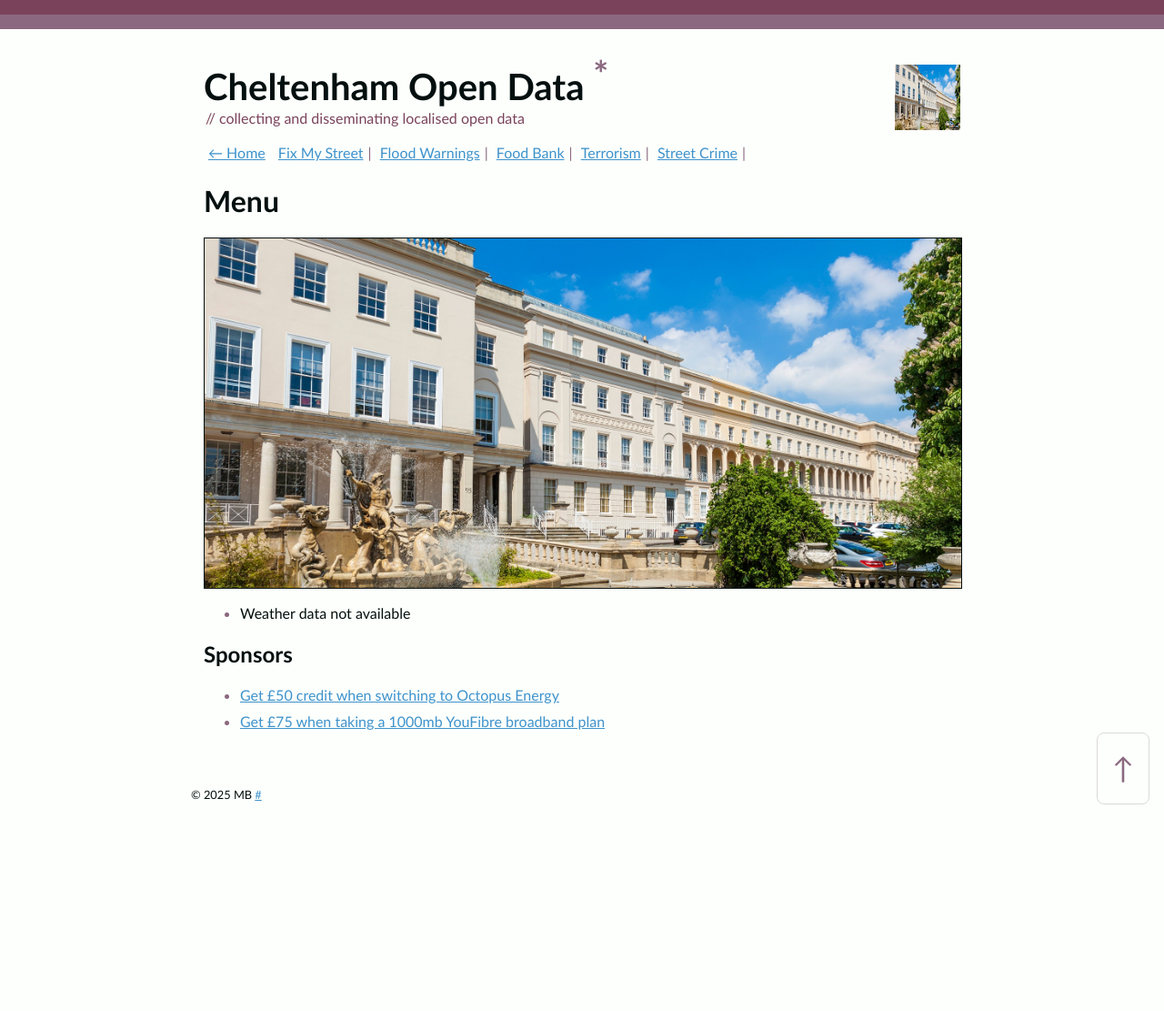
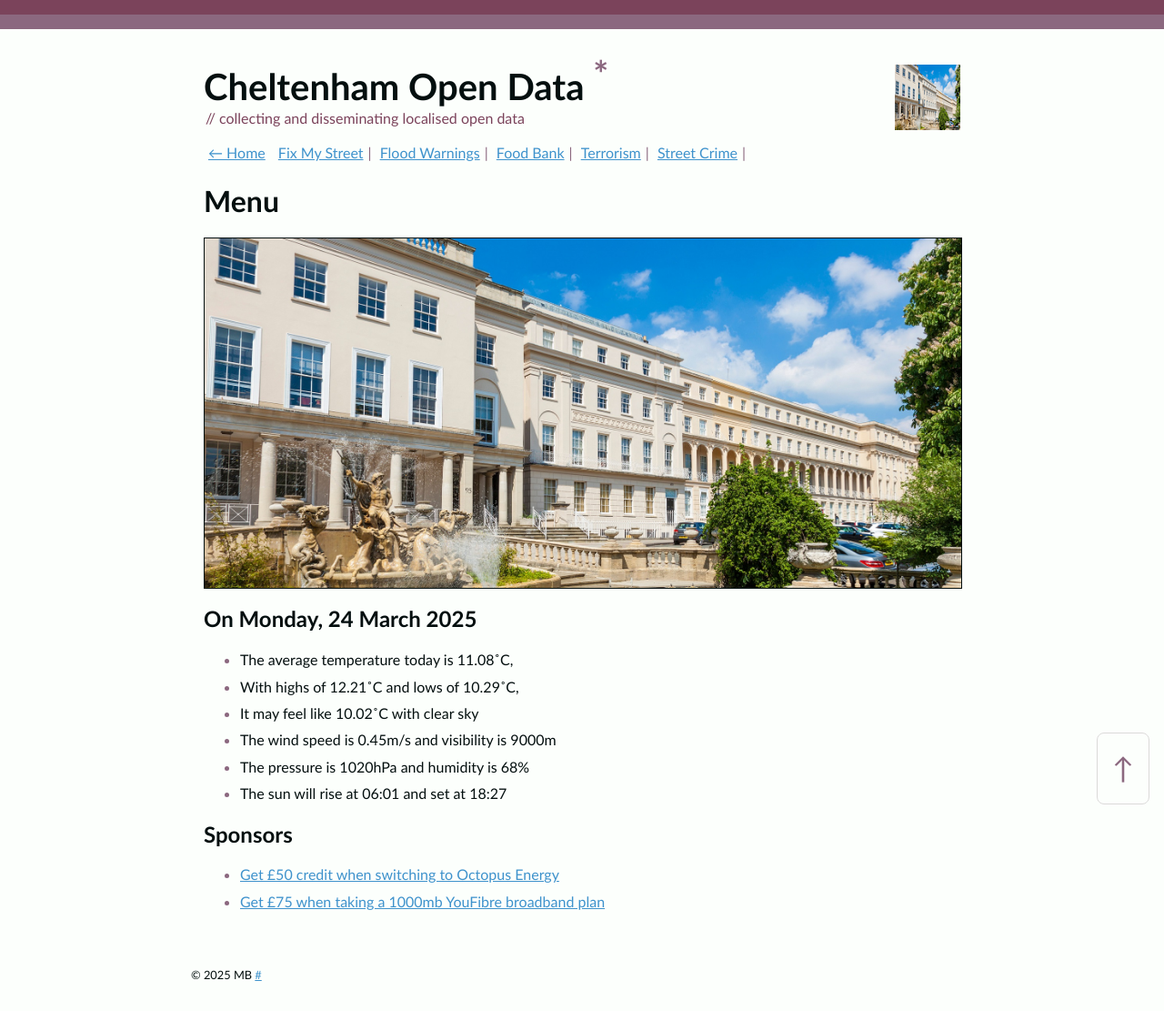
Before and after one commit to mat-0/cheltenham-open-data, a Jekyll site: the page built from index.md, in a window 1280 px wide. Shown: the whole page at 91% size. Built offline with Jekyll 4.4.1, drawn with Linux system fonts in a browser that asks for light colours; before the commit the page ends 913 px from its top, so only the background shows below that.

Commit message:
updated
Signed-off-by: mat-0 <Github@thechels.uk>

```diff
--- a/index.md
+++ b/index.md
@@ -9,7 +9,15 @@ seo: Menu
 
 
 <!-- weather_marker starts -->
-- Weather data not available
+## On Monday, 24 March 2025
+
+- The average temperature today is 11.08˚C,
+- With highs of 12.21˚C and lows of 10.29˚C,
+- It may feel like 10.02˚C with clear sky
+- The wind speed is 0.45m/s and visibility is 9000m
+- The pressure is 1020hPa and humidity is 68%
+- The sun will rise at 06:01 and set at 18:27
+
 <!-- weather_marker ends -->
 
 
```
